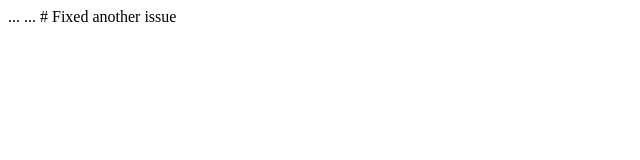
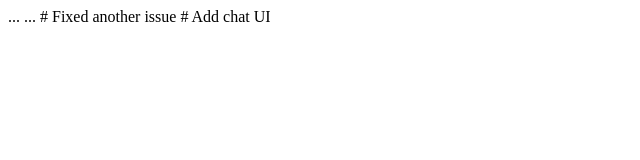
Before and after one commit to Prav-TA/test-repo-mle, a plain HTML site: page index.html in a window 1280 px wide. Shown: the whole page, without its empty margins (0-640 px from the left). Drawn offline with Linux system fonts and the light colour scheme.

Commit message:
Add chat UI

```diff
--- a/index.html
+++ b/index.html
@@ -2,3 +2,4 @@
 #Fix a broken email bug>
 <html>...</html>
 # Fixed another issue
+# Add chat UI
```
